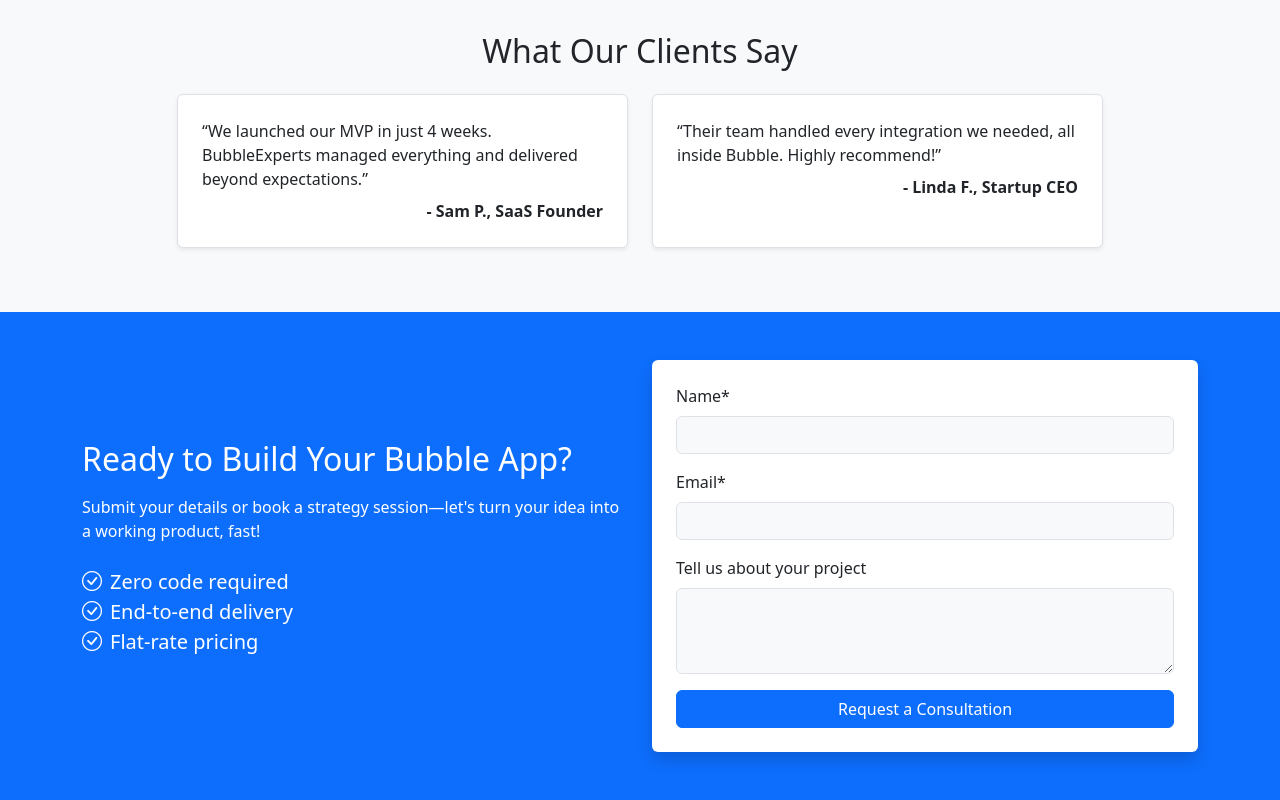
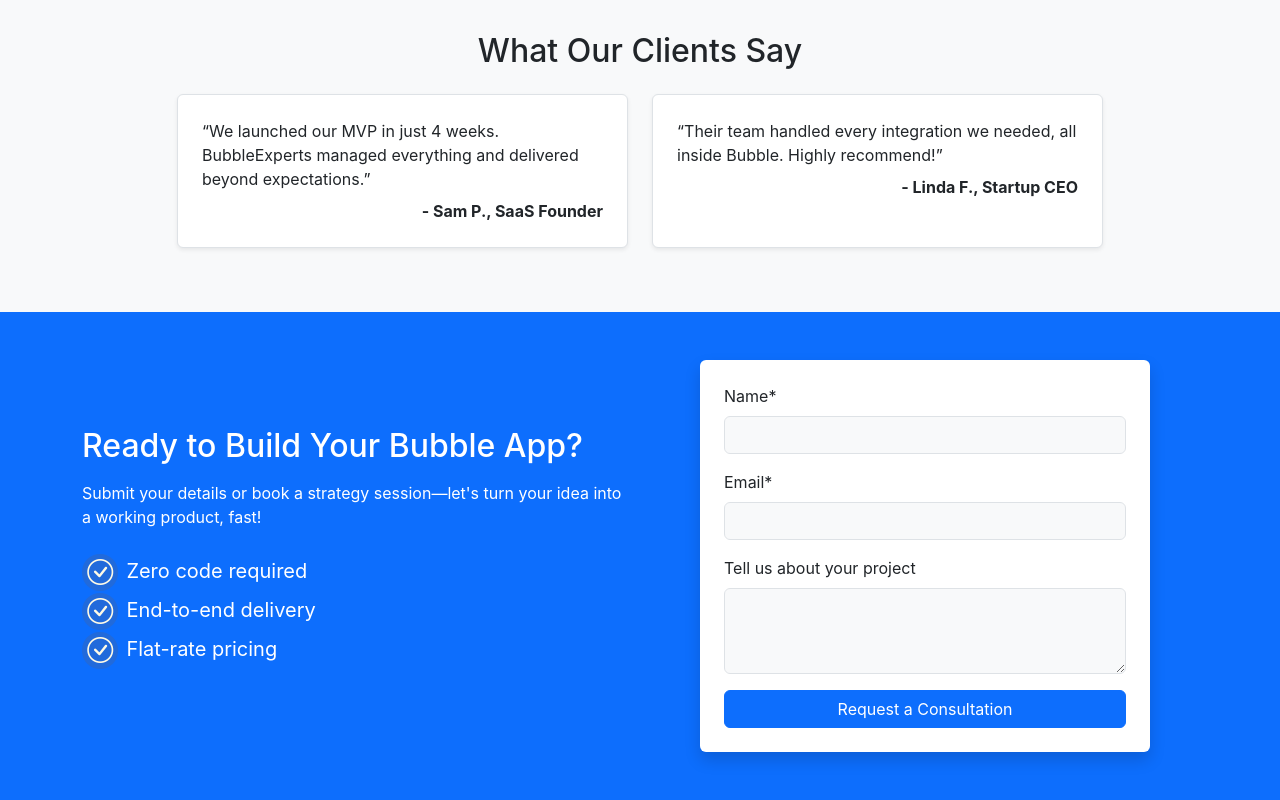
Before and after one commit to chiragbidx/signal-garden-ewb, a website: page index.html in a window 1280 px wide. Shown: the part 1069-1869 px from the top of the page. Drawn offline with nearby package versions, Linux system fonts and the light colour scheme; a script that the page names is missing.

Commit message:
Custom CSS

```diff
--- a/styles.css
+++ b/styles.css
@@ -5,3 +5,40 @@
 :root {
   --bs-body-bg: var(--bs-gray-100);
 }
+
+body {
+  font-family: 'Inter', system-ui, sans-serif;
+  background-color: var(--bs-body-bg);
+  color: var(--bs-gray-900);
+}
+
+header.bg-light {
+  background-image: linear-gradient(90deg, #eef7fa 60%, #f6fcff 100%);
+}
+
+.card .icon {
+  width: 56px;
+  height: 56px;
+}
+
+section#contact form {
+  max-width: 450px;
+  margin-left: auto;
+  margin-right: auto;
+}
+
+ul.list-unstyled li i.bi {
+  color: #fffbe6;
+  background: #216adb;
+  border-radius: 50%;
+  font-size: 1.3em;
+  vertical-align: middle;
+  margin-right: 0.5em;
+  padding: 0.1em 0.2em;
+}
+
+@media (max-width: 991.98px) {
+  section#contact form {
+    margin-top: 2rem;
+  }
+}
```
